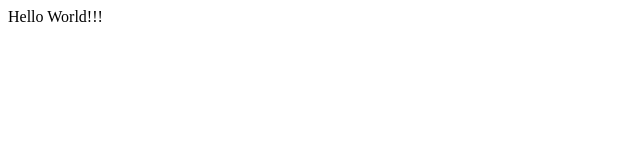
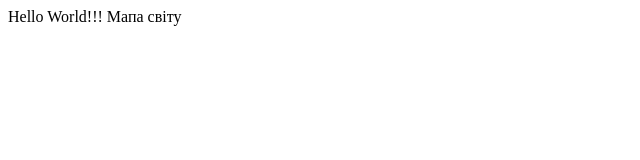
Before and after one commit to AsdOld/DevOpsCourse, a plain HTML site: page index.html in a window 1280 px wide. Shown: the full height of the page, 0-640 px from the left. Drawn offline with Linux system fonts and the light colour scheme.

Commit message:
modify index.html feature-2

```diff
--- a/index.html
+++ b/index.html
@@ -6,5 +6,7 @@
 </head>
 <body>
 Hello World!!!
+
+Мапа світу
 </body>
 </html>
```
